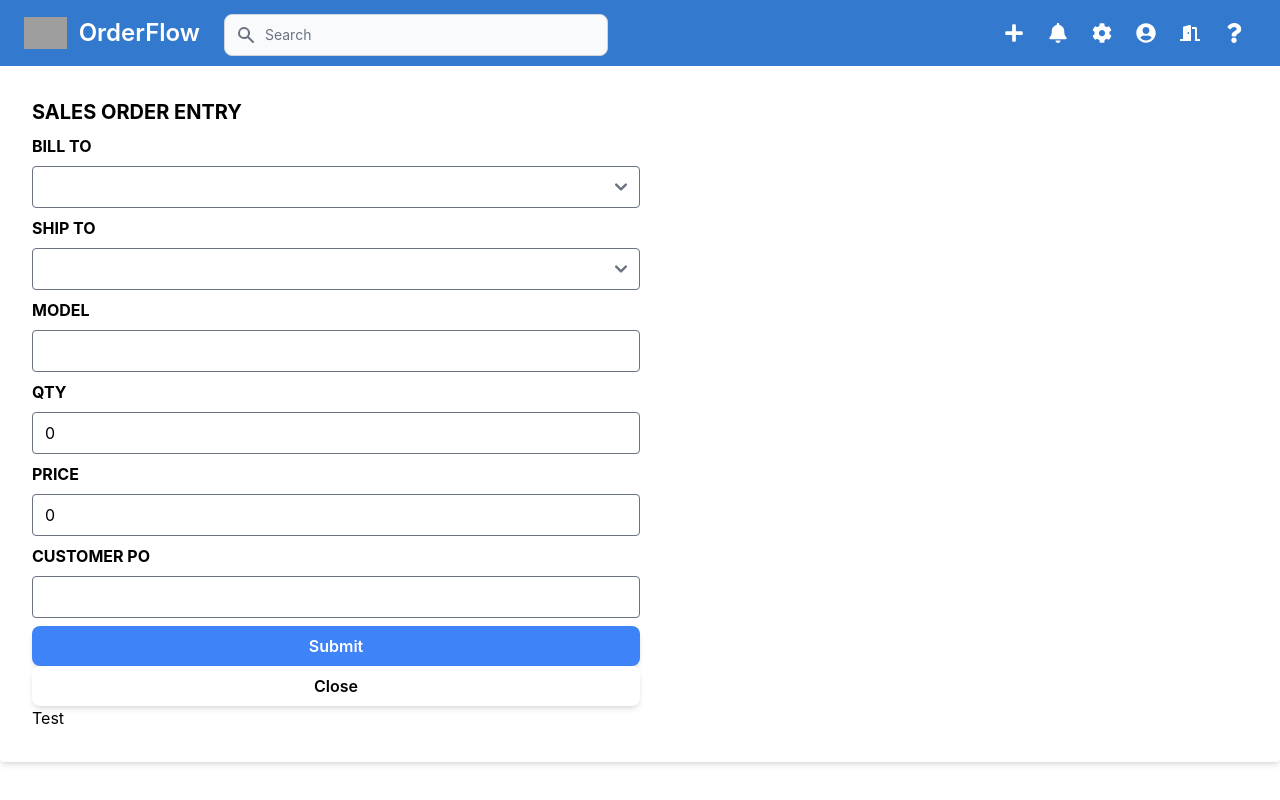
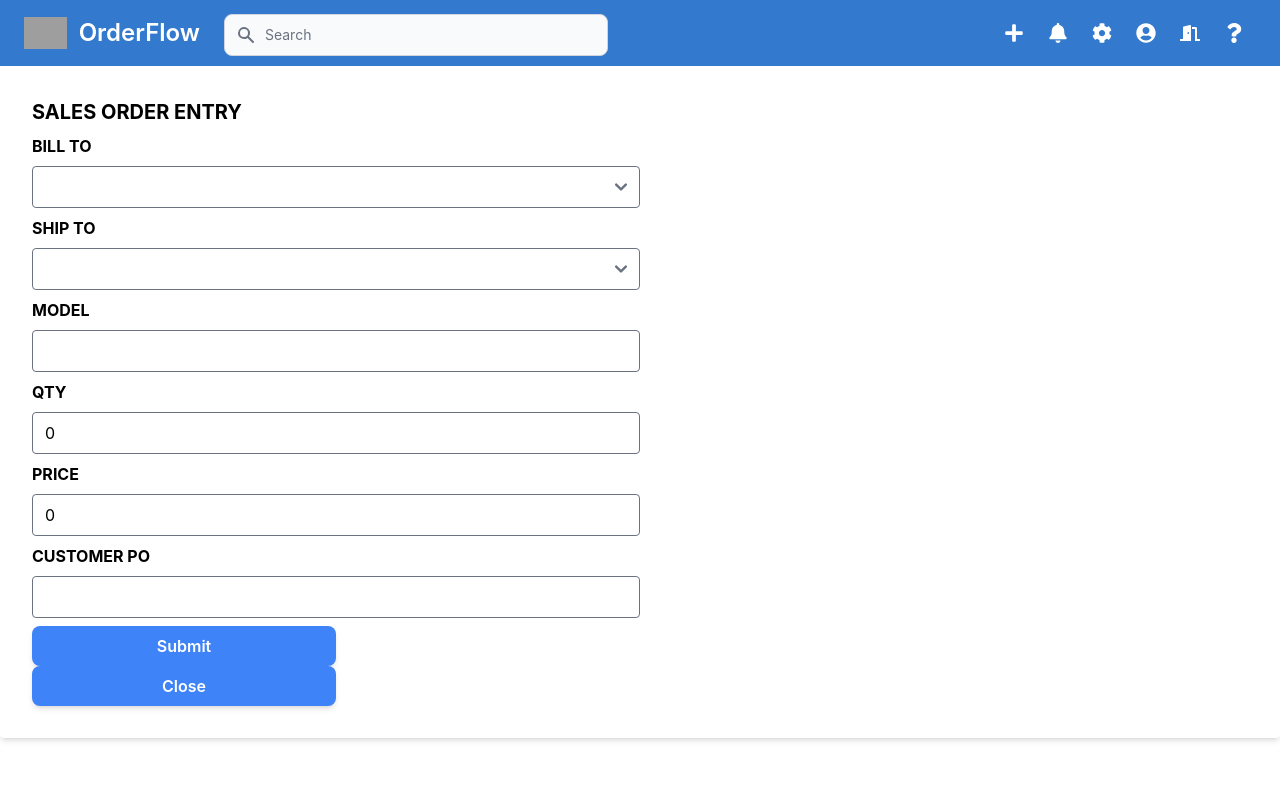
Before and after one commit to jcho-project/orderflow, a React (Create React App) app: page /create in a window 1280 px wide. Built offline with nearby package versions, Linux system fonts and the light colour scheme; grey boxes are pictures that could not be loaded.

Commit message:
create shared button component and rename to PrimaryButton // use PrimaryButton in CreateForm // require check on justify-center to be applied in CreateForm

```diff
--- a/src/components/orders/CreateForm.jsx
+++ b/src/components/orders/CreateForm.jsx
@@ -3,6 +3,7 @@ import { useContext, useState } from 'react';
 import { useNavigate } from 'react-router-dom';
 
 import { db } from "../../config/firebase"
+import PrimaryButton from "../shared/PrimaryButton";
 
 function CreateForm() {
   const navigate = useNavigate();
@@ -90,14 +91,9 @@ function CreateForm() {
             onChange={handleInputChange}
           />
 
-          <button className="w-1/2 btn-primary" type="submit">Submit</button>
-          <button className="w-1/2 btn-secondary" type="button" onClick={() => navigate('/orders')}>
-            Close
-          </button>
+          <PrimaryButton customClass="w-1/4" type={"submit"}>Submit</PrimaryButton>
+          <PrimaryButton customClass="w-1/4" type={"button"} onClick={() => navigate('/orders')}>Close</PrimaryButton>
         </form>
-        <div className="flex flex-col">
-          <h2>Test</h2>
-        </div>
       </div>
     </>
   );
--- a/src/components/shared/Button.jsx
+++ /dev/null
@@ -1,22 +0,0 @@
-import PropTypes from 'prop-types';
-
-function Button({ children, version, type }) {
-  return (
-    <button type={type} className={`btn btn-${version}`}>
-      {children}
-    </button>
-  );
-}
-
-Button.defaultProps = {
-  version: 'primary',
-  type: 'button',
-};
-
-Button.propTypes = {
-  children: PropTypes.node.isRequired,
-  version: PropTypes.string,
-  type: PropTypes.string,
-};
-
-export default Button;
--- /dev/null
+++ b/src/components/shared/PrimaryButton.jsx
@@ -0,0 +1,20 @@
+import PropTypes from 'prop-types';
+
+function PrimaryButton({ children, type, customClass }) {
+  return (
+    <button type={type} className={`${customClass} py-2 px-4 bg-blue-500 text-white font-semibold rounded-lg shadow-md hover:bg-blue-700 focus:outline-none focus:ring-2 focus:ring-blue-400 ring-opacity-75`}>
+      {children}
+    </button>
+  );
+}
+
+PrimaryButton.defaultProps = {
+  type: 'button',
+};
+
+PrimaryButton.propTypes = {
+  children: PropTypes.node.isRequired,
+  type: PropTypes.string,
+};
+
+export default PrimaryButton;
```
